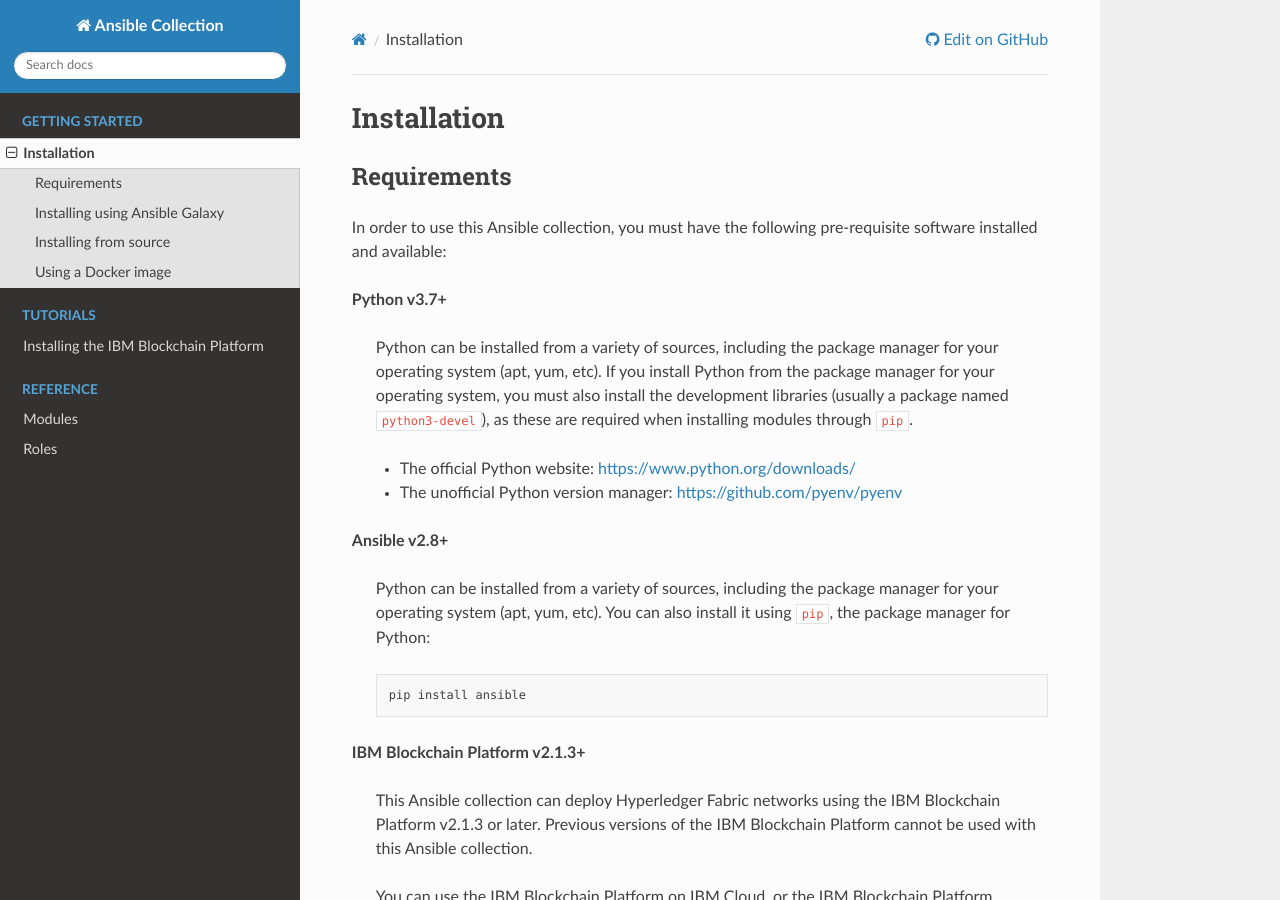
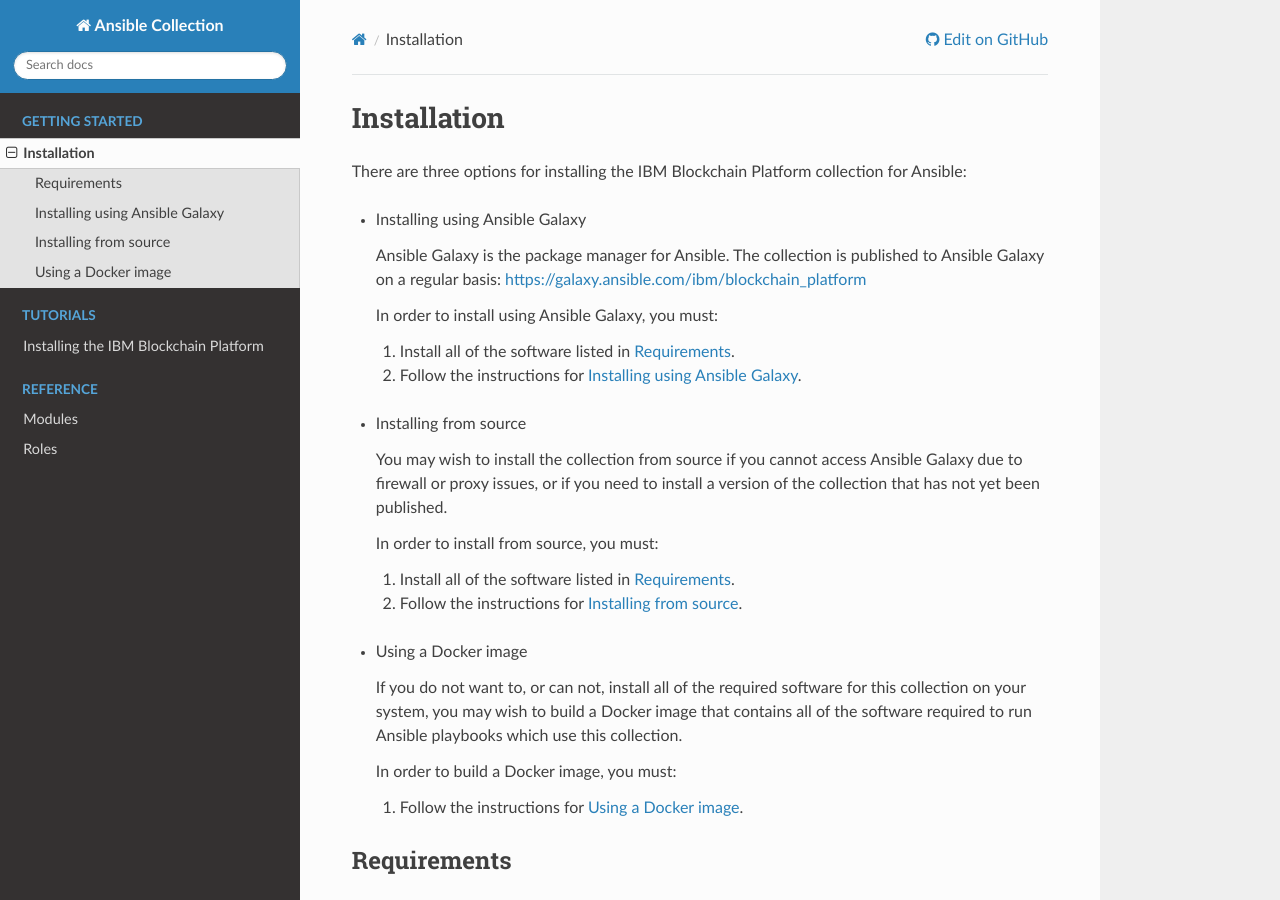
Before and after one commit to IBM-Blockchain/ansible-collection, a Sphinx documentation site: the page built from docs/source/installation.rst, in a window 1280 px wide and 900 px high. Built offline with Sphinx 7.4.7 and the Read the Docs theme 2.0.0, drawn with Linux system fonts in a browser that asks for light colours.

Commit message:
Improve installation instructions (resolves #221)
Signed-off-by: Simon Stone <sstone1@uk.ibm.com>

```diff
--- a/docs/source/conf.py
+++ b/docs/source/conf.py
@@ -32,6 +32,7 @@
 # extensions coming with Sphinx (named 'sphinx.ext.*') or your custom
 # ones.
 extensions = [
+    'sphinx.ext.autosectionlabel'
 ]
 
 # List of patterns, relative to source directory, that match files and
--- a/docs/source/installation.rst
+++ b/docs/source/installation.rst
@@ -4,6 +4,34 @@
 
 Installation
 ============
+
+There are three options for installing the IBM Blockchain Platform collection for Ansible:
+
+* Installing using Ansible Galaxy
+
+  Ansible Galaxy is the package manager for Ansible. The collection is published to Ansible Galaxy on a regular basis: https://galaxy.ansible.com/ibm/blockchain_platform
+
+  In order to install using Ansible Galaxy, you must:
+
+  1. Install all of the software listed in :ref:`Requirements`.
+  2. Follow the instructions for :ref:`Installing using Ansible Galaxy`.
+
+* Installing from source
+
+  You may wish to install the collection from source if you cannot access Ansible Galaxy due to firewall or proxy issues, or if you need to install a version of the collection that has not yet been published.
+
+  In order to install from source, you must:
+
+  1. Install all of the software listed in :ref:`Requirements`.
+  2. Follow the instructions for :ref:`Installing from source`.
+
+* Using a Docker image
+
+  If you do not want to, or can not, install all of the required software for this collection on your system, you may wish to build a Docker image that contains all of the software required to run Ansible playbooks which use this collection.
+
+  In order to build a Docker image, you must:
+
+  1. Follow the instructions for :ref:`Using a Docker image`.
 
 Requirements
 ------------
```
